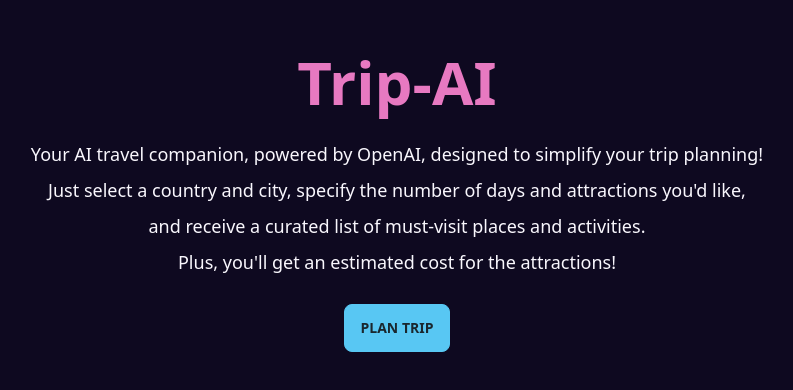
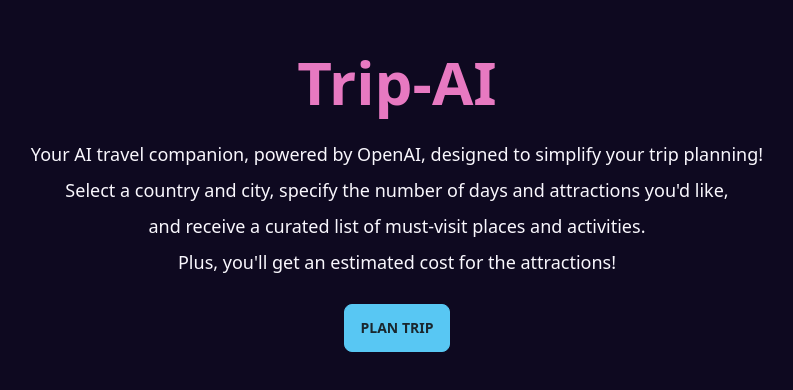
Before and after one commit to ChipLuxury-EWA/nextjs-course-smilga-gptgenius, a Next.js app: page / in a window 1280 px wide. Shown: the part 198-588 px from the top of the page, without its empty margins (243-1036 px from the left). Built offline with nearby package versions, Linux system fonts and the light colour scheme.

Commit message:
fixed welcome text

```diff
--- a/app/(dashboard)/_components/SideBarHeader.jsx
+++ b/app/(dashboard)/_components/SideBarHeader.jsx
@@ -5,7 +5,7 @@
   return (
     <div className="flex items-center mb-4 gap-4 px-4">
       <SiOpenaigym className="w-10 h-10 text-primary" />
-      <h2 className="text-xl font-extrabold text-primary mr-auto">GPTGenius</h2>
+      <h2 className="text-xl font-extrabold text-primary mr-auto">Trip-AI</h2>
       <ThemeToggle />
     </div>
   );
--- a/app/page.js
+++ b/app/page.js
@@ -6,9 +6,9 @@
       <div className="hero-content text-center">
         <div className="max-w-3xl">
           <h1 className="text-6xl font-bold text-primary">Trip-AI</h1>
-          <p className="py-6 text-lg leading-loose">
+          <p className="py-6 text-xs leading-none sm:text-lg sm:leading-loose">
             Your AI travel companion, powered by OpenAI, designed to simplify your trip planning! <br/>
-            Just select a country and city, specify the number of days and attractions you'd like, <br/>
+            Select a country and city, specify the number of days and attractions you'd like, <br/>
             and receive a curated list of must-visit places and activities. <br/>
             Plus, you'll get an estimated cost for the attractions!
           </p>
```
